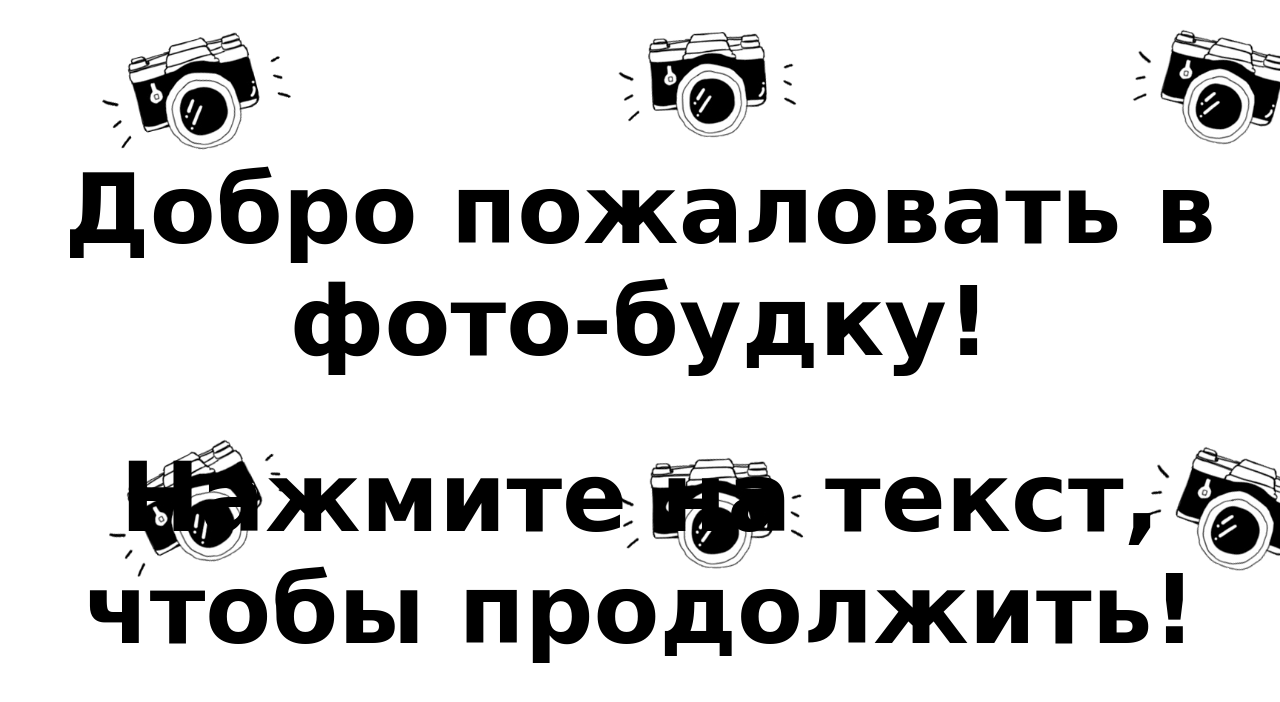
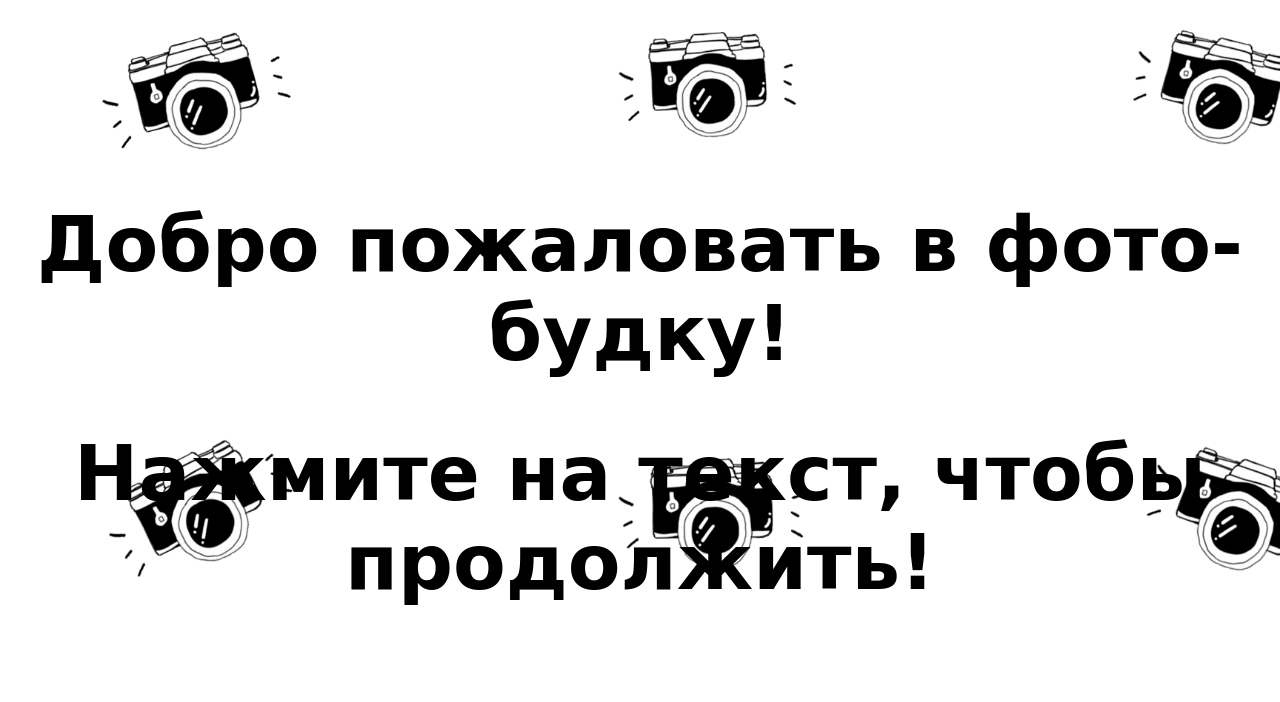
Before and after one commit to krl76/photo-booth, a Flask app: page / in a window 1280 px wide. Shown: the top 702 px of the page. Run offline with Flask 2, Linux system fonts and the light colour scheme; some web fonts are replaced.

Commit message:
адаптировал первый экран под вс экраны(наверное)

```diff
--- a/templates/main.html
+++ b/templates/main.html
@@ -15,12 +15,12 @@
         .text {
         vertical-align: middle;
         text-align: center;
-        font-size: 300%;
+        font-size: 3vw;
         }
-        html {height: 100%;}
+        html {height: 100vh;}
         body {
         margin: 0;
-        height: 70%;
+        height: 70vh;
         background: url(static/data/bg1.png);
         background-size: cover;
         }
@@ -28,7 +28,7 @@
 </head>
 <body id="transition">
     <div class="text">
-        <h1 style="margin-top: 12%">Добро пожаловать в фото-будку!</h1>
+        <h1 style="margin-top: 25vh">Добро пожаловать в фото-будку!</h1>
         <h1>Нажмите на текст, чтобы продолжить!</h1>
     </div>
     <script type="text/javascript" src="static/main.js"></script>
```
